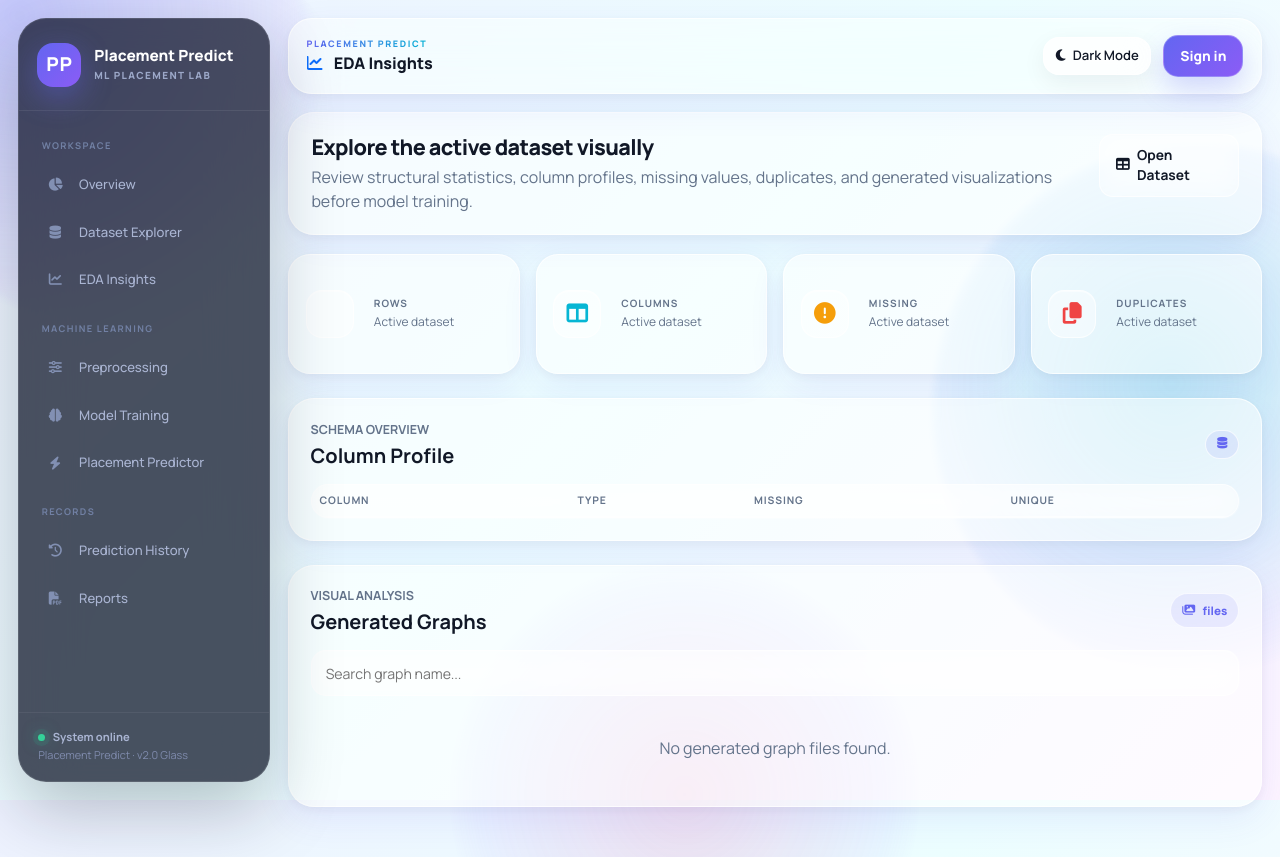
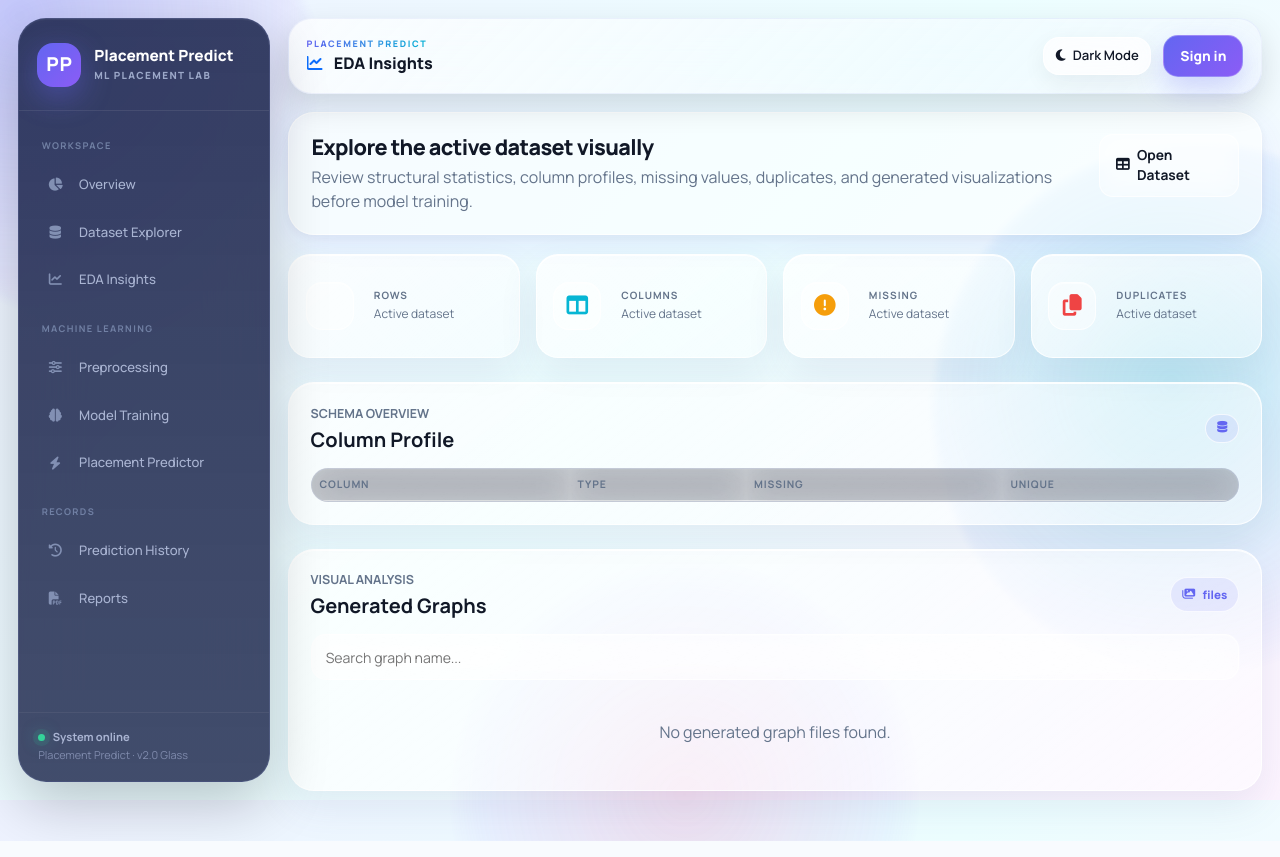
Before and after one commit to void-tech-shiv/Placment-predict, a Flask app: template templates/eda.html in a window 1280 px wide. Run offline with Flask 3, Linux system fonts and the light colour scheme; the template is opened without the code that fills it, so the values that code supplies are empty; some libraries are stand-ins or nearby versions.

Commit message:
ui: polish glassmorphism and production deployment setup
Refine dashboard glassmorphism details, improve readability and spacing, add Gunicorn, and pin hosted Python runtime.

```diff
--- a/requirements.txt
+++ b/requirements.txt
@@ -1,6 +1,7 @@
 Flask==3.0.3
 Flask-WTF==1.2.1
 Werkzeug==3.0.3
+gunicorn==23.0.0
 
 pandas==2.2.2
 numpy==1.26.4
--- /dev/null
+++ b/static/css/glass-polish.css
@@ -0,0 +1,263 @@
+/* Placement Predict glassmorphism polish layer.
+   Loaded last so it only refines presentation and does not alter functional hooks. */
+
+:root {
+  --pp-glass-border-strong: rgba(255, 255, 255, .16);
+  --pp-glass-highlight: rgba(255, 255, 255, .08);
+  --pp-glass-shadow: 0 22px 55px rgba(6, 10, 30, .28);
+}
+
+[data-theme="light"] {
+  --pp-glass-border-strong: rgba(255, 255, 255, .76);
+  --pp-glass-highlight: rgba(255, 255, 255, .58);
+  --pp-glass-shadow: 0 20px 48px rgba(67, 71, 125, .14);
+}
+
+/* Tone down the large highlight that was washing out the hero actions. */
+.dashboard-hero-banner {
+  position: relative;
+  overflow: hidden;
+  background:
+    linear-gradient(135deg, rgba(103, 91, 255, .11), rgba(36, 199, 255, .055) 52%, rgba(95, 234, 212, .035)),
+    rgba(16, 24, 52, .42) !important;
+  border: 1px solid rgba(171, 183, 255, .18) !important;
+  box-shadow: inset 0 1px 0 var(--pp-glass-highlight), 0 18px 44px rgba(2, 8, 28, .18) !important;
+}
+
+.dashboard-hero-banner::after {
+  content: "";
+  position: absolute;
+  width: 320px;
+  height: 320px;
+  right: -185px;
+  top: -205px;
+  border-radius: 50%;
+  background: radial-gradient(circle, rgba(94, 234, 212, .11), rgba(76, 117, 255, .055) 42%, transparent 72%);
+  filter: blur(10px);
+  pointer-events: none;
+}
+
+.dashboard-hero-banner > * { position: relative; z-index: 1; }
+
+/* Make the three hero actions feel like one intentional control group. */
+.dashboard-hero-banner .btn {
+  min-height: 46px;
+  border-radius: 15px !important;
+  border: 1px solid rgba(255, 255, 255, .13) !important;
+  background: rgba(255, 255, 255, .075) !important;
+  color: var(--text-main) !important;
+  box-shadow: inset 0 1px 0 rgba(255, 255, 255, .08), 0 8px 22px rgba(4, 8, 24, .16) !important;
+  backdrop-filter: blur(16px) saturate(135%);
+}
+
+.dashboard-hero-banner .btn:hover {
+  border-color: rgba(145, 126, 255, .48) !important;
+  background: rgba(120, 104, 255, .14) !important;
+  transform: translateY(-1px);
+}
+
+.dashboard-hero-banner .btn-primary,
+.dashboard-hero-banner .btn-glow {
+  background: linear-gradient(135deg, rgba(111, 92, 255, .92), rgba(145, 108, 255, .82)) !important;
+  color: #fff !important;
+  border-color: rgba(190, 180, 255, .42) !important;
+  box-shadow: 0 10px 28px rgba(96, 76, 255, .24) !important;
+}
+
+/* Compact the dashboard upload card and clean up the file picker row. */
+.dashboard-hero-banner + .card-custom {
+  margin-bottom: 1.15rem !important;
+}
+
+.dashboard-hero-banner + .card-custom .card-header-custom {
+  padding-bottom: .72rem !important;
+  margin-bottom: .75rem !important;
+}
+
+.dashboard-hero-banner + .card-custom > .p-3,
+.dashboard-hero-banner + .card-custom > .p-md-4 {
+  padding: .85rem 1rem 1rem !important;
+}
+
+.dashboard-hero-banner + .card-custom .row {
+  --bs-gutter-y: .7rem;
+}
+
+.dashboard-hero-banner + .card-custom .input-group {
+  display: flex;
+  align-items: stretch;
+  min-height: 46px;
+  border: 1px solid rgba(163, 177, 236, .18);
+  border-radius: 15px;
+  overflow: hidden;
+  background: rgba(7, 13, 31, .26);
+  box-shadow: inset 0 1px 0 rgba(255, 255, 255, .045);
+}
+
+.dashboard-hero-banner + .card-custom .input-group-text {
+  width: 48px;
+  display: grid;
+  place-items: center;
+  border: 0 !important;
+  border-right: 1px solid rgba(163, 177, 236, .14) !important;
+  border-radius: 0 !important;
+  background: rgba(255, 255, 255, .055) !important;
+}
+
+.dashboard-hero-banner + .card-custom input[type="file"] {
+  min-height: 44px !important;
+  border: 0 !important;
+  border-radius: 0 !important;
+  background: transparent !important;
+}
+
+.dashboard-hero-banner + .card-custom input[type="file"]::file-selector-button {
+  height: 34px;
+  margin: 4px 10px 4px 0;
+  border: 1px solid rgba(183, 190, 255, .18);
+  border-radius: 10px;
+  background: rgba(255, 255, 255, .09);
+  color: var(--text-main);
+  padding: 0 .85rem;
+  cursor: pointer;
+}
+
+.dashboard-hero-banner + .card-custom .btn-primary-custom {
+  min-height: 46px;
+  border-radius: 15px !important;
+}
+
+.dashboard-hero-banner + .card-custom .form-text {
+  margin-top: .45rem !important;
+}
+
+/* Keep KPI styling consistent — no single hovered card stripe. */
+.kpi-card.glass-card::before,
+.kpi-card.glass-card:hover::before {
+  display: none !important;
+  opacity: 0 !important;
+}
+
+.kpi-card.glass-card {
+  min-height: 104px !important;
+  border: 1px solid rgba(166, 179, 238, .16) !important;
+  background: linear-gradient(145deg, rgba(255, 255, 255, .075), rgba(255, 255, 255, .035)) !important;
+  box-shadow: inset 0 1px 0 rgba(255, 255, 255, .065), 0 12px 34px rgba(4, 8, 24, .14) !important;
+}
+
+.kpi-card.glass-card:hover {
+  transform: translateY(-2px) !important;
+  border-color: rgba(152, 132, 255, .34) !important;
+}
+
+/* Improve glass depth across the main surfaces without making them opaque. */
+.card-custom,
+.pp-panel,
+.glass-card,
+.preprocessing-banner,
+.stat-card,
+.encoding-card,
+.modal-content {
+  background: linear-gradient(145deg, rgba(255, 255, 255, .075), rgba(255, 255, 255, .035)) !important;
+  border-color: rgba(166, 179, 238, .15) !important;
+  box-shadow: inset 0 1px 0 rgba(255, 255, 255, .055), 0 16px 38px rgba(3, 8, 24, .15) !important;
+  backdrop-filter: blur(24px) saturate(138%) !important;
+  -webkit-backdrop-filter: blur(24px) saturate(138%) !important;
+}
+
+.pp-sidebar {
+  background: linear-gradient(180deg, rgba(11, 18, 45, .72), rgba(7, 14, 35, .58)) !important;
+  border: 1px solid rgba(155, 169, 233, .16) !important;
+  box-shadow: inset 0 1px 0 rgba(255, 255, 255, .045), 0 22px 58px rgba(1, 5, 20, .22) !important;
+  backdrop-filter: blur(28px) saturate(135%) !important;
+  -webkit-backdrop-filter: blur(28px) saturate(135%) !important;
+}
+
+.pp-header {
+  background: linear-gradient(135deg, rgba(12, 19, 48, .66), rgba(9, 18, 44, .48)) !important;
+  border-color: rgba(158, 172, 236, .15) !important;
+  box-shadow: inset 0 1px 0 rgba(255, 255, 255, .045), 0 12px 30px rgba(1, 5, 20, .13) !important;
+}
+
+/* Improve secondary tab legibility. */
+.nav-pills .nav-link,
+.nav-tabs .nav-link {
+  color: rgba(225, 231, 255, .76) !important;
+  background: rgba(255, 255, 255, .055) !important;
+  border-color: rgba(172, 182, 238, .13) !important;
+}
+
+.nav-pills .nav-link:hover,
+.nav-tabs .nav-link:hover {
+  color: #fff !important;
+  background: rgba(131, 113, 255, .13) !important;
+  border-color: rgba(157, 139, 255, .28) !important;
+}
+
+.nav-pills .nav-link.active,
+.nav-tabs .nav-link.active {
+  color: #fff !important;
+  background: linear-gradient(135deg, rgba(99, 85, 255, .78), rgba(119, 95, 255, .58)) !important;
+  border-color: rgba(178, 166, 255, .32) !important;
+  box-shadow: 0 7px 18px rgba(75, 61, 220, .18) !important;
+}
+
+/* Make muted copy easier to read in dark glass surfaces. */
+[data-theme="dark"] .text-muted,
+[data-theme="dark"] .form-text,
+[data-theme="dark"] .kpi-subtext,
+[data-theme="dark"] .pp-page-intro p {
+  color: rgba(215, 223, 248, .68) !important;
+}
+
+/* Keep tables distinctly glassy instead of flat dark boxes. */
+.table-responsive,
+.table-custom-container {
+  background: rgba(6, 12, 30, .20) !important;
+  border-color: rgba(163, 177, 236, .14) !important;
+  box-shadow: inset 0 1px 0 rgba(255, 255, 255, .035) !important;
+}
+
+.table thead th,
+.table-custom th {
+  background: rgba(255, 255, 255, .055) !important;
+}
+
+/* Light mode equivalents. */
+[data-theme="light"] .dashboard-hero-banner,
+[data-theme="light"] .card-custom,
+[data-theme="light"] .pp-panel,
+[data-theme="light"] .glass-card,
+[data-theme="light"] .preprocessing-banner,
+[data-theme="light"] .stat-card,
+[data-theme="light"] .encoding-card,
+[data-theme="light"] .modal-content {
+  background: linear-gradient(145deg, rgba(255, 255, 255, .72), rgba(255, 255, 255, .42)) !important;
+  border-color: rgba(255, 255, 255, .82) !important;
+  box-shadow: inset 0 1px 0 rgba(255, 255, 255, .85), 0 16px 38px rgba(78, 88, 142, .10) !important;
+}
+
+[data-theme="light"] .pp-sidebar {
+  background: linear-gradient(180deg, rgba(34, 43, 83, .90), rgba(28, 37, 75, .82)) !important;
+}
+
+[data-theme="light"] .pp-header {
+  background: linear-gradient(135deg, rgba(255, 255, 255, .74), rgba(244, 247, 255, .55)) !important;
+}
+
+[data-theme="light"] .nav-pills .nav-link,
+[data-theme="light"] .nav-tabs .nav-link {
+  color: #53607d !important;
+  background: rgba(255, 255, 255, .58) !important;
+}
+
+@media (max-width: 991px) {
+  .dashboard-hero-banner .d-flex.gap-2 {
+    width: 100%;
+    flex-wrap: wrap;
+  }
+  .dashboard-hero-banner .d-flex.gap-2 .btn {
+    flex: 1 1 180px;
+    justify-content: center;
+  }
+}
--- a/templates/base.html
+++ b/templates/base.html
@@ -16,6 +16,7 @@
     {% block extra_head %}{% endblock %}
     <link rel="stylesheet" href="{{ url_for('static', filename='css/placement-predict.css') }}">
     <link rel="stylesheet" href="{{ url_for('static', filename='css/auth-glass.css') }}">
+    <link rel="stylesheet" href="{{ url_for('static', filename='css/glass-polish.css') }}">
     <script src="{{ url_for('static', filename='js/theme.js') }}"></script>
 </head>
 {% set auth_page = request.endpoint in ['login', 'register'] %}
```
Also changed, not shown: 1 other file.
